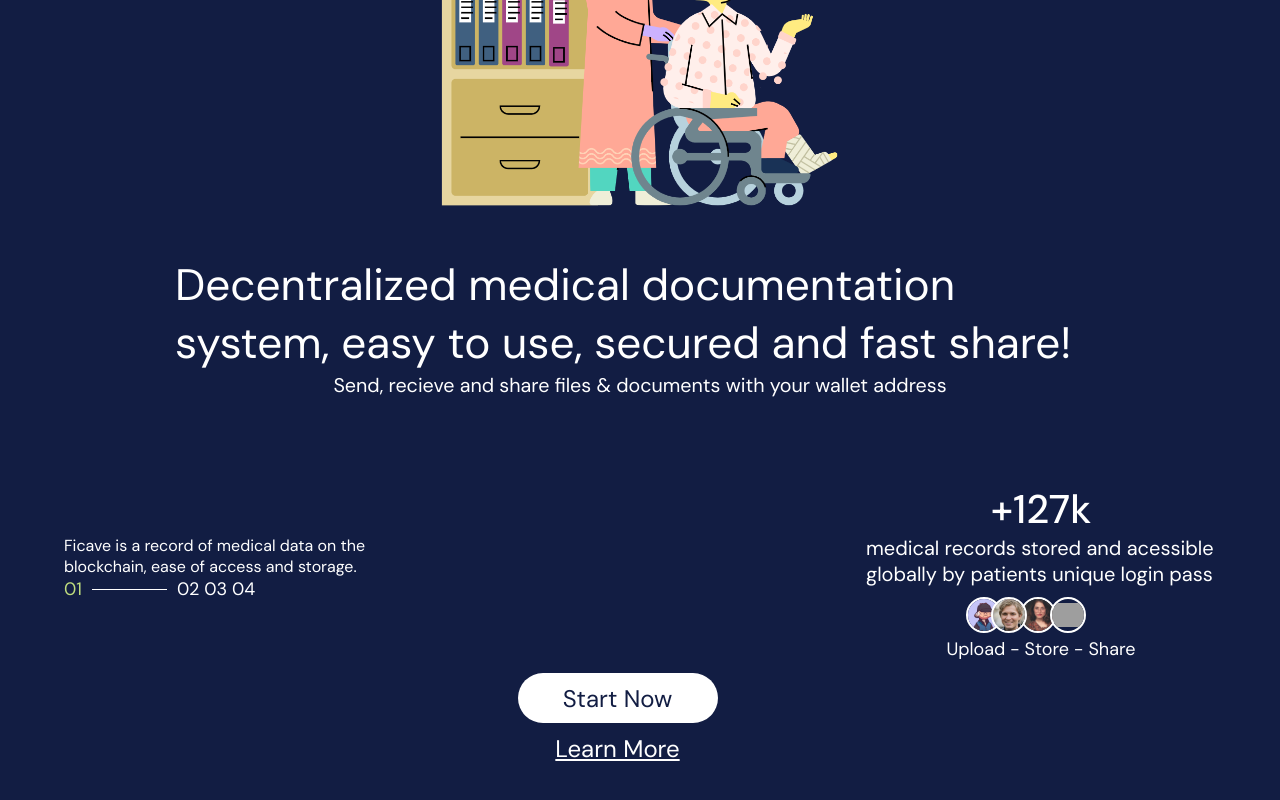
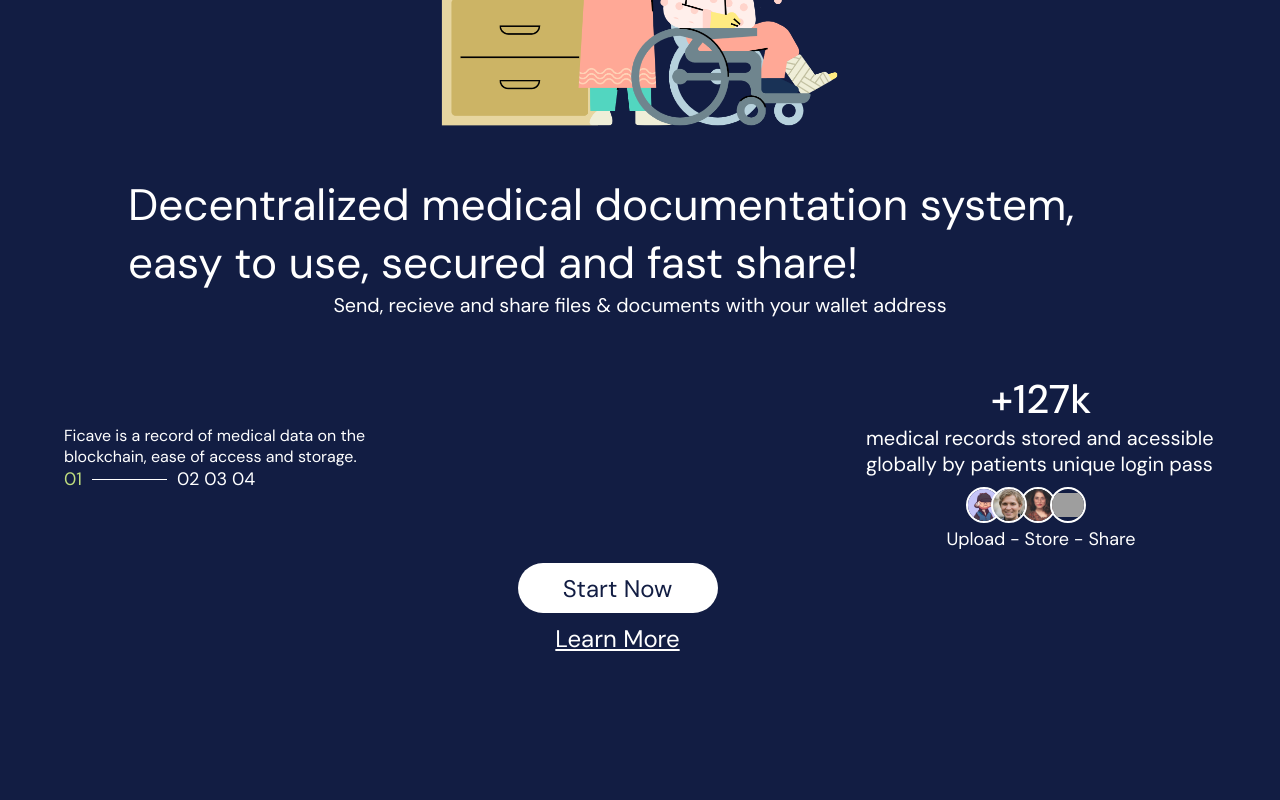
Before and after one commit to miraclemenikelechi/fi-cave, a React (Create React App) app: page / in a window 1280 px wide. Shown: the part 304-1104 px from the top of the page. After the commit the page ends 997 px from the top, so only its background shows below. Built offline with nearby package versions, Linux system fonts and the light colour scheme; grey boxes are pictures that could not be loaded.

Commit message:
update README.md

```diff
--- a/src/pages/landing/landing.module.scss
+++ b/src/pages/landing/landing.module.scss
@@ -3,7 +3,7 @@
 .landing {
     position: absolute;
     width: 100%;
-    top: 150px;
+    top: 70px;
     @include flex($direction:column);
 
     >img {
@@ -20,7 +20,7 @@
             width: 1176px;
 
             @include breakpoint-max($bp:1650px) {
-                width: 930px;
+                width: 1024px;
             }
 
             @include breakpoint-max($bp:1024px) {
@@ -36,7 +36,7 @@
 
     >div {
         width: 100%;
-        margin-top: 55px;
+        margin-top: 25px;
         color: white;
         padding: 30px 5%;
         height: 350px;
```
Also changed, not shown: 1 other file (tests, documents, lock files or other folders).
